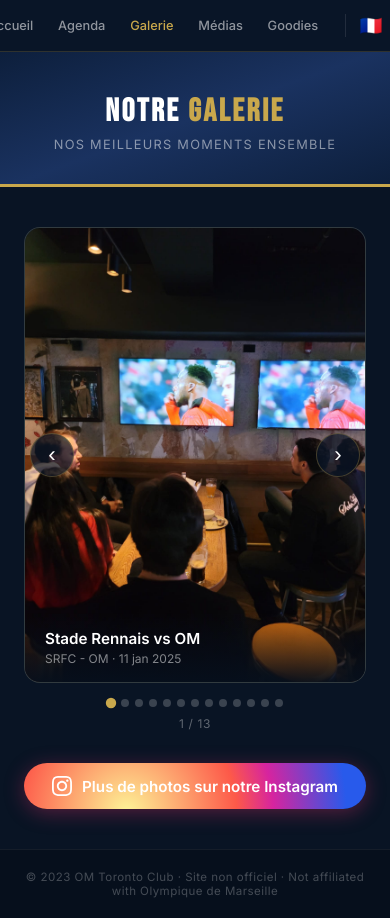
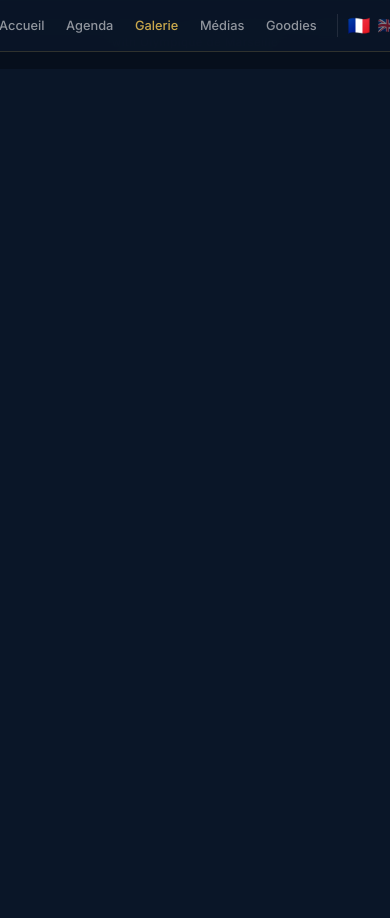
Before and after one commit to martindelhomme/omtorontoclub.github.io, a plain HTML site: page galerie.html in a window 390 px wide. After the commit the page ends 844 px from the top, so only its background shows below. Drawn offline with Linux system fonts and the light colour scheme.

Commit message:
Add files via upload

```diff
--- a/galerie.html
+++ b/galerie.html
@@ -19,16 +19,17 @@
   <style>
     *{box-sizing:border-box;margin:0;padding:0;}
     body{font-family:'Inter',sans-serif;background:#0a1628;color:#fff;}
-    .topbar{position:fixed;top:0;left:0;right:0;z-index:200;display:flex;align-items:center;justify-content:space-between;padding:0 1.5rem;height:52px;background:rgba(10,22,40,0.95);backdrop-filter:blur(10px);border-bottom:1px solid rgba(201,168,76,0.2);}
+    .topbar{position:fixed;top:0;left:0;right:0;z-index:200;display:flex;align-items:center;justify-content:space-between;padding:0 1rem;height:52px;background:rgba(10,22,40,0.95);backdrop-filter:blur(10px);border-bottom:1px solid rgba(201,168,76,0.2);}
     .topbar-logo{display:flex;align-items:center;gap:10px;text-decoration:none;}
     .topbar-logo img{width:32px;height:32px;border-radius:50%;object-fit:contain;}
     .topbar-logo span{font-family:'Bebas Neue',sans-serif;font-size:1.2rem;color:#fff;letter-spacing:0.05em;}
-    .topbar-logo span em{color:#c9a84c;font-style:normal;} @media(max-width:600px){.topbar-logo{display:none!important;}.topbar{justify-content:center;}nav{justify-content:center;gap:0;}.nav-link{font-size:0.72rem;padding:0.35rem 0.4rem;}.lang-bar{margin-left:0.4rem;padding-left:0.4rem;}}
-    nav{display:flex;align-items:center;gap:0.25rem;}
-    .nav-link{color:rgba(255,255,255,0.55);font-size:0.8rem;font-weight:500;text-decoration:none;padding:0.35rem 0.65rem;border-radius:6px;transition:color 0.15s,background 0.15s;white-space:nowrap;}
+    .topbar-logo span em{color:#c9a84c;font-style:normal;}
+    @media(max-width:600px){.topbar-logo{display:none!important;}.topbar{justify-content:center;}nav{justify-content:center;gap:0;}.nav-link{font-size:0.72rem;padding:0.35rem 0.45rem;}.lang-bar{margin-left:0.4rem;padding-left:0.4rem;}}
+    nav{display:flex;align-items:center;gap:0.15rem;}
+    .nav-link{color:rgba(255,255,255,0.55);font-size:0.8rem;font-weight:500;text-decoration:none;padding:0.35rem 0.6rem;border-radius:6px;transition:color 0.15s,background 0.15s;white-space:nowrap;}
     .nav-link:hover{color:#fff;background:rgba(255,255,255,0.06);}
     .nav-link.active{color:#c9a84c;}
-    .lang-bar{display:flex;gap:3px;margin-left:0.75rem;padding-left:0.75rem;border-left:1px solid rgba(255,255,255,0.1);}
+    .lang-bar{display:flex;gap:3px;margin-left:0.5rem;padding-left:0.5rem;border-left:1px solid rgba(255,255,255,0.1);}
     .lang-btn{background:none;border:none;cursor:pointer;font-size:1rem;padding:2px 3px;border-radius:4px;opacity:0.45;transition:opacity 0.15s,transform 0.15s;}
     .lang-btn:hover{opacity:0.85;transform:scale(1.15);}
     .lang-btn.active{opacity:1;transform:scale(1.15);}
@@ -72,13 +73,14 @@
   </style>
 </head>
 <body>
-  <div class="topbar">
+    <div class="topbar">
     <a class="topbar-logo" href="index.html"><img src="logo.png" alt="logo"/><span>OM <em>Toronto</em></span></a>
     <nav>
       <a class="nav-link" href="index.html" data-fr="Accueil" data-en="Home">Accueil</a>
       <a class="nav-link" href="calendrier.html" data-fr="Agenda" data-en="Agenda">Agenda</a>
       <a class="nav-link active" href="galerie.html" data-fr="Galerie" data-en="Gallery">Galerie</a>
-      <a class="nav-link" href="medias.html" data-fr="Médias" data-en="Media">Médias</a><a class="nav-link" href="goodies.html" data-fr="Goodies" data-en="Goodies">Goodies</a>
+      <a class="nav-link" href="medias.html" data-fr="Médias" data-en="Media">Médias</a>
+      <a class="nav-link" href="goodies.html" data-fr="Goodies" data-en="Goodies">Goodies</a>
       <div class="lang-bar">
         <button class="lang-btn active" onclick="setLang('fr',event)">🇫🇷</button>
         <button class="lang-btn" onclick="setLang('en',event)">🇬🇧</button>
@@ -86,28 +88,6 @@
     </nav>
   </div>
 
-  <div class="page-body">
-    <div class="page-header">
-      <h1 data-fr="Notre <span>Galerie</span>" data-en="Our <span>Gallery</span>">Notre <span>Galerie</span></h1>
-      <p data-fr="Nos meilleurs moments ensemble" data-en="Our best moments together">Nos meilleurs moments ensemble</p>
-    </div>
-
-    <div class="carousel-section">
-      <div id="loading">Chargement des photos…</div>
-      <div class="carousel-wrap" id="carousel-wrap" style="display:none;">
-        <div class="carousel-track" id="track"></div>
-        <button class="carousel-btn carousel-prev" onclick="move(-1)">&#8249;</button>
-        <button class="carousel-btn carousel-next" onclick="move(1)">&#8250;</button>
-      </div>
-      <div class="carousel-dots" id="dots"></div>
-      <div class="carousel-counter" id="counter"></div>
-      <div style="text-align:center;margin-top:2rem;">
-        <a href="https://www.instagram.com/omtorontoclub?igsh=MW5ybjhzMWZkODU0OA==" target="_blank" rel="noopener" style="display:inline-flex;align-items:center;gap:10px;background:radial-gradient(circle at 30% 107%,#fdf497 0%,#fd5949 45%,#d6249f 60%,#285AEB 90%);color:#fff;font-family:'Inter',sans-serif;font-weight:600;font-size:0.95rem;padding:0.8rem 1.75rem;border-radius:50px;text-decoration:none;box-shadow:0 4px 20px rgba(225,48,108,0.35);transition:transform 0.15s;" onmouseover="this.style.transform='translateY(-2px)'" onmouseout="this.style.transform='translateY(0)'">
-          <svg viewBox="0 0 24 24" fill="white" style="width:20px;height:20px;flex-shrink:0;"><path d="M12 2.163c3.204 0 3.584.012 4.85.07 3.252.148 4.771 1.691 4.919 4.919.058 1.265.069 1.645.069 4.849 0 3.205-.012 3.584-.069 4.849-.149 3.225-1.664 4.771-4.919 4.919-1.266.058-1.644.07-4.85.07-3.204 0-3.584-.012-4.849-.07-3.26-.149-4.771-1.699-4.919-4.92-.058-1.265-.07-1.644-.07-4.849 0-3.204.013-3.583.07-4.849.149-3.227 1.664-4.771 4.919-4.919 1.266-.057 1.645-.069 4.849-.069zm0-2.163c-3.259 0-3.667.014-4.947.072-4.358.2-6.78 2.618-6.98 6.98-.059 1.281-.073 1.689-.073 4.948 0 3.259.014 3.668.072 4.948.2 4.358 2.618 6.78 6.98 6.98 1.281.058 1.689.072 4.948.072 3.259 0 3.668-.014 4.948-.072 4.354-.2 6.782-2.618 6.979-6.98.059-1.28.073-1.689.073-4.948 0-3.259-.014-3.667-.072-4.947-.196-4.354-2.617-6.78-6.979-6.98-1.281-.059-1.69-.073-4.949-.073zm0 5.838c-3.403 0-6.162 2.759-6.162 6.162s2.759 6.163 6.162 6.163 6.162-2.759 6.162-6.163c0-3.403-2.759-6.162-6.162-6.162zm0 10.162c-2.209 0-4-1.79-4-4 0-2.209 1.791-4 4-4s4 1.791 4 4c0 2.21-1.791 4-4 4zm6.406-11.845c-.796 0-1.441.645-1.441 1.44s.645 1.44 1.441 1.44c.795 0 1.439-.645 1.439-1.44s-.644-1.44-1.439-1.44z"/></svg>
-          <span data-fr="Plus de photos sur notre Instagram" data-en="More photos on our Instagram">Plus de photos sur notre Instagram</span>
-        </a>
-      </div>
-    </div>
 
     <footer class="footer">
       <p>© 2023 OM Toronto Club · <span data-fr="Site non officiel" data-en="Unofficial website">Site non officiel</span> · Not affiliated with Olympique de Marseille</p>
```
Also changed, not shown: calendrier.html (+10 -16 lines), goodies.html (+9 -16 lines), medias.html (+1 -20 lines).
